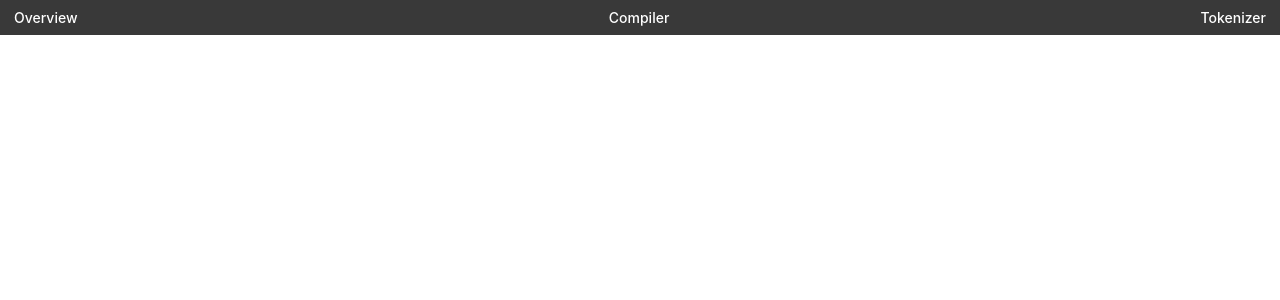
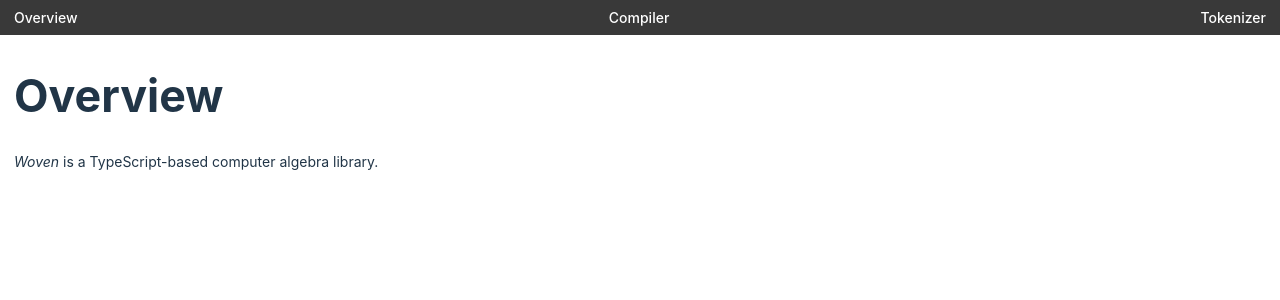
Before and after one commit to ketiboldiais/woven, a React (Vite) app: page / in a window 1280 px wide. Shown: the top 300 px of the page. Built offline with nearby package versions, Linux system fonts and the light colour scheme.

Commit message:
make home route the overview page

```diff
--- a/src/App.tsx
+++ b/src/App.tsx
@@ -14,7 +14,7 @@ type LinkObject = {
 };
 
 const links: LinkObject[] = [
-  { text: 'Overview', path: '/overview', page: <Overview /> },
+  { text: 'Overview', path: '/', page: <Overview /> },
   { text: 'Compiler', path: '/compiler', page: <Compiler /> },
   { text: 'Tokenizer', path: '/tokenizer', page: <Tokenizer /> },
 ];
@@ -37,6 +37,7 @@ function App() {
       <Nav/>
       <main>
         <Routes>
+          <Route path={'/'} element={<Overview/>} />
           {links.map((link) => (
             <Route path={link.path} key={link.path} element={link.page} />
           ))}
```
